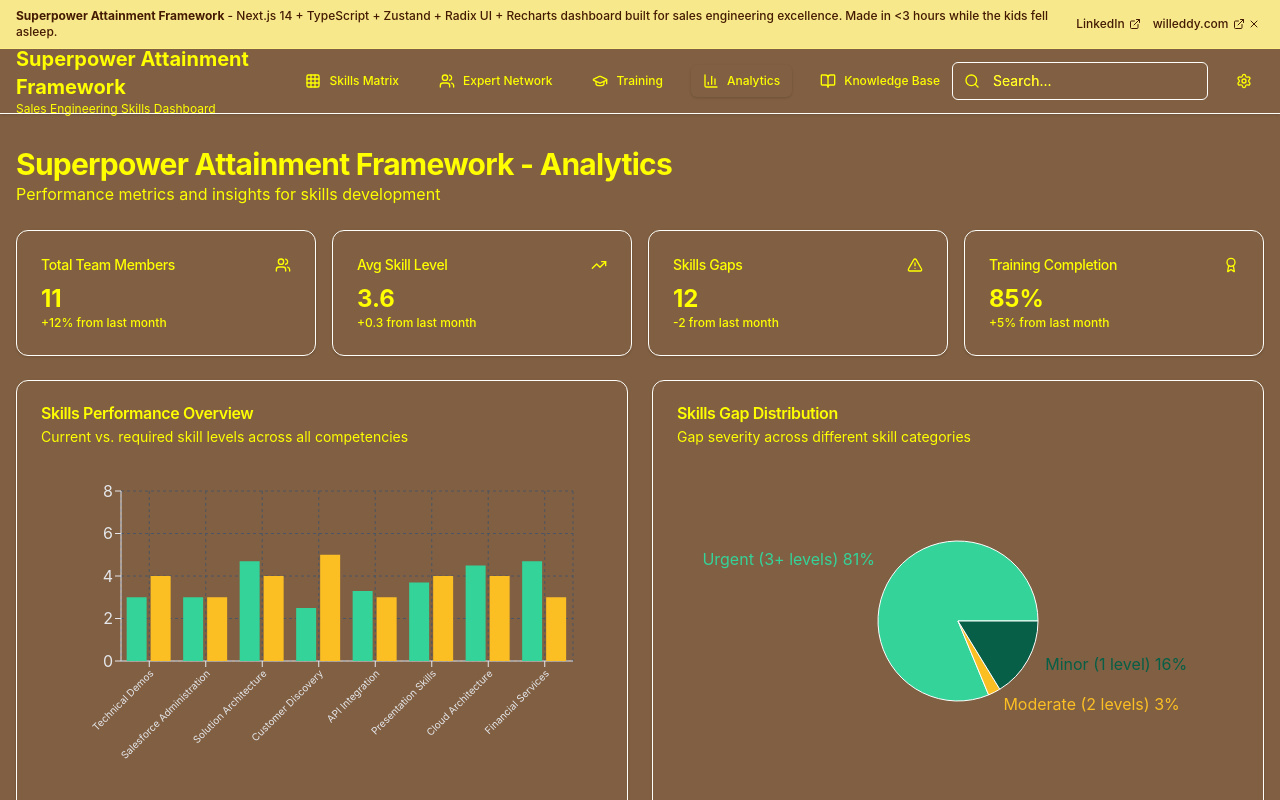
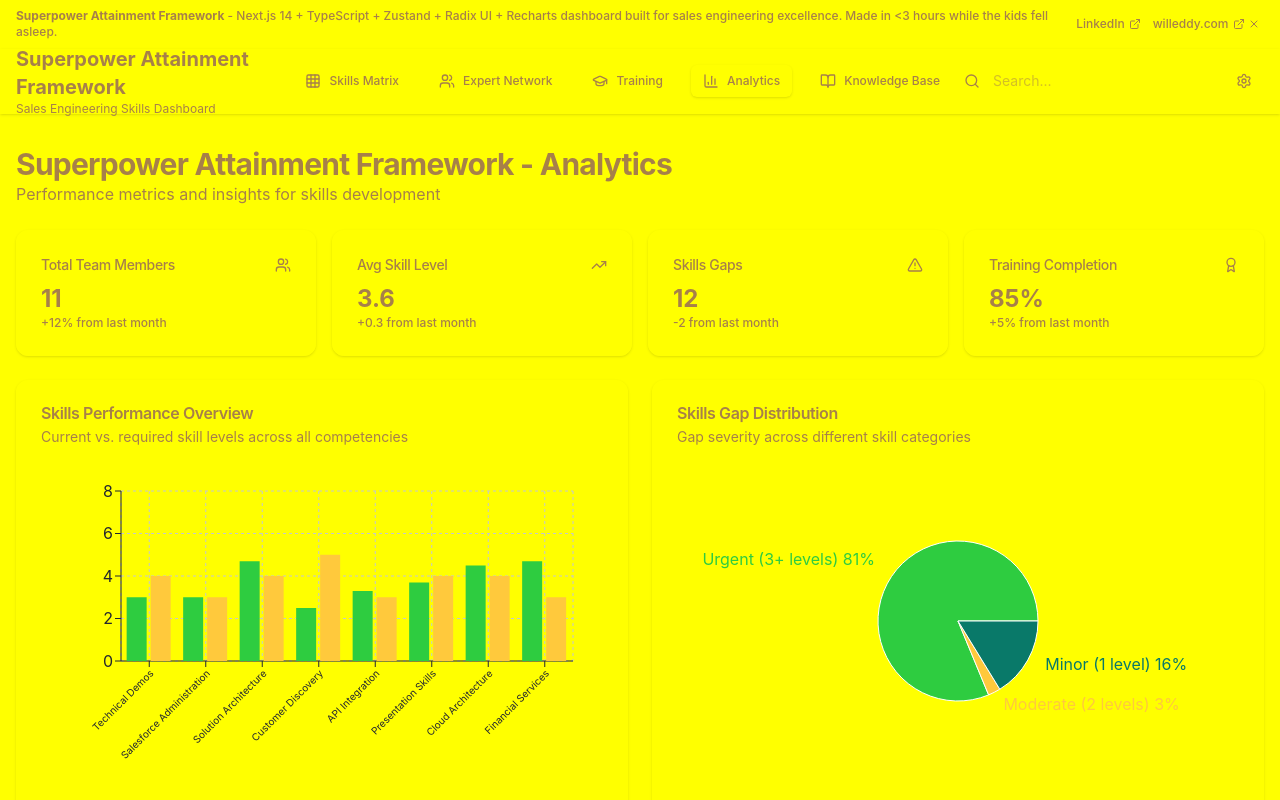
Before and after one commit to SidewalkAutomationResearch/SalesSkillSharingDash, a Next.js app: page / in a window 1280 px wide. Both pictures are taken after a click on the button "Analytics". Shown: the top 800 px of the page. Built offline with nearby package versions, Linux system fonts and the light colour scheme.

Commit message:
Revert "feat: Transform to medium dark mode theme optimized for readability"
This reverts commit b7ea0c8630a0f16e3d66e6c855971960fe8d0056.

```diff
--- a/src/app/globals.css
+++ b/src/app/globals.css
@@ -2,37 +2,7 @@
 
 @layer base {
   :root {
-    /* Medium Dark Mode Theme - Optimized for Readability */
-    --background: 28 32 38; /* #1C2026 - Deep Slate Background */
-    --foreground: 229 231 235; /* #E5E7EB - Soft White Text */
-    --card: 38 42 48; /* #262A30 - Elevated Card Background */
-    --card-foreground: 229 231 235; /* #E5E7EB - Soft White Text */
-    --popover: 38 42 48; /* #262A30 - Elevated Background */
-    --popover-foreground: 229 231 235; /* #E5E7EB - Soft White Text */
-    --primary: 52 211 153; /* #34D399 - Bright Emerald Green */
-    --primary-foreground: 17 24 39; /* #111827 - Dark Text on Green */
-    --secondary: 55 65 81; /* #374151 - Medium Gray */
-    --secondary-foreground: 209 213 219; /* #D1D5DB - Light Gray Text */
-    --muted: 55 65 81; /* #374151 - Medium Gray */
-    --muted-foreground: 156 163 175; /* #9CA3AF - Muted Text */
-    --accent: 251 191 36; /* #FBBF24 - Vibrant Yellow */
-    --accent-foreground: 17 24 39; /* #111827 - Dark Text on Yellow */
-    --success: 52 211 153; /* #34D399 - Bright Emerald Green */
-    --success-foreground: 17 24 39; /* #111827 - Dark Text on Green */
-    --warning: 251 191 36; /* #FBBF24 - Vibrant Yellow */
-    --warning-foreground: 17 24 39; /* #111827 - Dark Text on Yellow */
-    --deep-green: 6 95 70; /* #065F46 - Deep Forest Green */
-    --deep-green-foreground: 229 231 235; /* #E5E7EB - Light Text */
-    --destructive: 248 113 113; /* #F87171 - Soft Red */
-    --destructive-foreground: 17 24 39; /* #111827 - Dark Text */
-    --border: 75 85 99; /* #4B5563 - Subtle Border */
-    --input: 55 65 81; /* #374151 - Input Background */
-    --ring: 52 211 153; /* #34D399 - Green Focus Ring */
-    --radius: 0.75rem;
-  }
-
-  .light {
-    /* Light mode (optional fallback) */
+    /* Sales Dashboard Theme - Gray, Green, Yellow */
     --background: 246 247 250; /* #F6F7FA - Light Gray */
     --foreground: 35 39 47; /* #23272F - Charcoal Gray */
     --card: 217 221 227; /* #D9DDE3 - Medium Gray */
@@ -58,6 +28,36 @@
     --border: 196 199 206; /* #C4C7CE - Light Muted */
     --input: 217 221 227; /* #D9DDE3 - Medium Gray */
     --ring: 46 204 64; /* #2ECC40 - Emerald Green */
+    --radius: 0.75rem;
+  }
+
+  .dark {
+    /* Dark mode maintaining the same relationships */
+    --background: 35 39 47; /* #23272F - Charcoal Gray */
+    --foreground: 246 247 250; /* #F6F7FA - Light Gray */
+    --card: 40 44 52; /* Slightly lighter than background */
+    --card-foreground: 246 247 250; /* #F6F7FA - Light Gray */
+    --popover: 40 44 52;
+    --popover-foreground: 246 247 250;
+    --primary: 46 204 64; /* #2ECC40 - Emerald Green */
+    --primary-foreground: 35 39 47; /* #23272F - Charcoal Gray */
+    --secondary: 50 54 62;
+    --secondary-foreground: 246 247 250;
+    --muted: 50 54 62;
+    --muted-foreground: 196 199 206;
+    --accent: 255 201 60; /* #FFC93C - Golden Yellow */
+    --accent-foreground: 35 39 47; /* #23272F - Charcoal Gray */
+    --success: 46 204 64;
+    --success-foreground: 35 39 47;
+    --warning: 255 201 60;
+    --warning-foreground: 35 39 47;
+    --deep-green: 9 121 105;
+    --deep-green-foreground: 246 247 250;
+    --destructive: 239 68 68;
+    --destructive-foreground: 246 247 250;
+    --border: 60 64 72;
+    --input: 50 54 62;
+    --ring: 46 204 64;
   }
 }
 
--- a/src/components/analytics/AnalyticsDashboard.tsx
+++ b/src/components/analytics/AnalyticsDashboard.tsx
@@ -5,19 +5,18 @@ import { Card, CardContent, CardDescription, CardHeader, CardTitle } from '@/com
 import { BarChart, Bar, XAxis, YAxis, CartesianGrid, Tooltip, ResponsiveContainer, PieChart, Pie, Cell } from 'recharts';
 import { TrendingUp, Users, Award, AlertTriangle } from 'lucide-react';
 
-// Medium Dark Mode Theme Colors - Optimized for Readability
+// Sales Dashboard Theme Colors
 const THEME_COLORS = {
-  emeraldGreen: '#34D399',      // Bright emerald for visibility on dark
-  goldenYellow: '#FBBF24',      // Vibrant yellow for highlights
-  deepGreen: '#065F46',         // Deep forest green for contrast
-  softWhite: '#E5E7EB',         // Soft white for text
-  darkSlate: '#1C2026',         // Deep slate background
-  cardGray: '#262A30',          // Elevated card background
-  borderGray: '#4B5563',        // Subtle borders
-  mutedGray: '#9CA3AF'          // Muted text
+  emeraldGreen: '#2ECC40',
+  goldenYellow: '#FFC93C',
+  deepGreen: '#097969',
+  charcoalGray: '#23272F',
+  lightGray: '#F6F7FA',
+  mediumGray: '#D9DDE3',
+  lightMuted: '#C4C7CE'
 };
 
-const CHART_COLORS = [THEME_COLORS.emeraldGreen, THEME_COLORS.goldenYellow, THEME_COLORS.deepGreen, THEME_COLORS.borderGray, THEME_COLORS.mutedGray];
+const CHART_COLORS = [THEME_COLORS.emeraldGreen, THEME_COLORS.goldenYellow, THEME_COLORS.deepGreen, THEME_COLORS.lightMuted, THEME_COLORS.charcoalGray];
 
 export function AnalyticsDashboard() {
   const {
@@ -166,23 +165,23 @@ export function AnalyticsDashboard() {
           <CardContent>
             <ResponsiveContainer width="100%" height={350}>
               <BarChart data={skillDistribution} margin={{ top: 20, right: 30, left: 20, bottom: 80 }}>
-                <CartesianGrid strokeDasharray="3 3" stroke={THEME_COLORS.borderGray} />
+                <CartesianGrid strokeDasharray="3 3" stroke={THEME_COLORS.lightMuted} />
                 <XAxis
                   dataKey="name"
                   angle={-45}
                   textAnchor="end"
                   height={80}
                   fontSize={10}
-                  stroke={THEME_COLORS.softWhite}
+                  stroke={THEME_COLORS.charcoalGray}
                   interval={0}
                 />
-                <YAxis stroke={THEME_COLORS.softWhite} />
+                <YAxis stroke={THEME_COLORS.charcoalGray} />
                 <Tooltip
                   contentStyle={{
-                    backgroundColor: THEME_COLORS.cardGray,
-                    border: `1px solid ${THEME_COLORS.borderGray}`,
+                    backgroundColor: THEME_COLORS.mediumGray,
+                    border: `1px solid ${THEME_COLORS.lightMuted}`,
                     borderRadius: '8px',
-                    color: THEME_COLORS.softWhite
+                    color: THEME_COLORS.charcoalGray
                   }}
                   formatter={(value: number, name: string) => [
                     `${value} / 5`,
@@ -227,10 +226,10 @@ export function AnalyticsDashboard() {
                 </Pie>
                 <Tooltip
                   contentStyle={{
-                    backgroundColor: THEME_COLORS.cardGray,
-                    border: `1px solid ${THEME_COLORS.borderGray}`,
+                    backgroundColor: THEME_COLORS.mediumGray,
+                    border: `1px solid ${THEME_COLORS.lightMuted}`,
                     borderRadius: '8px',
-                    color: THEME_COLORS.softWhite
+                    color: THEME_COLORS.charcoalGray
                   }}
                   formatter={(value: number, name: string) => [
                     `${value} gaps`,
@@ -255,15 +254,15 @@ export function AnalyticsDashboard() {
           <CardContent>
             <ResponsiveContainer width="100%" height={300}>
               <BarChart data={categoryPerformance} layout="horizontal">
-                <CartesianGrid strokeDasharray="3 3" stroke={THEME_COLORS.borderGray} />
-                <XAxis type="number" stroke={THEME_COLORS.softWhite} />
-                <YAxis dataKey="name" type="category" width={100} stroke={THEME_COLORS.softWhite} />
+                <CartesianGrid strokeDasharray="3 3" stroke={THEME_COLORS.lightMuted} />
+                <XAxis type="number" stroke={THEME_COLORS.charcoalGray} />
+                <YAxis dataKey="name" type="category" width={100} stroke={THEME_COLORS.charcoalGray} />
                 <Tooltip
                   contentStyle={{
-                    backgroundColor: THEME_COLORS.cardGray,
-                    border: `1px solid ${THEME_COLORS.borderGray}`,
+                    backgroundColor: THEME_COLORS.mediumGray,
+                    border: `1px solid ${THEME_COLORS.lightMuted}`,
                     borderRadius: '8px',
-                    color: THEME_COLORS.softWhite
+                    color: THEME_COLORS.charcoalGray
                   }}
                 />
                 <Bar dataKey="gap" fill={THEME_COLORS.goldenYellow} name="Average Gap" />
@@ -282,22 +281,22 @@ export function AnalyticsDashboard() {
           <CardContent>
             <ResponsiveContainer width="100%" height={300}>
               <BarChart data={trainingData}>
-                <CartesianGrid strokeDasharray="3 3" stroke={THEME_COLORS.borderGray} />
+                <CartesianGrid strokeDasharray="3 3" stroke={THEME_COLORS.lightMuted} />
                 <XAxis
                   dataKey="name"
                   angle={-45}
                   textAnchor="end"
                   height={80}
                   fontSize={12}
-                  stroke={THEME_COLORS.softWhite}
+                  stroke={THEME_COLORS.charcoalGray}
                 />
-                <YAxis stroke={THEME_COLORS.softWhite} />
+                <YAxis stroke={THEME_COLORS.charcoalGray} />
                 <Tooltip
                   contentStyle={{
-                    backgroundColor: THEME_COLORS.cardGray,
-                    border: `1px solid ${THEME_COLORS.borderGray}`,
+                    backgroundColor: THEME_COLORS.mediumGray,
+                    border: `1px solid ${THEME_COLORS.lightMuted}`,
                     borderRadius: '8px',
-                    color: THEME_COLORS.softWhite
+                    color: THEME_COLORS.charcoalGray
                   }}
                 />
                 <Bar dataKey="completion" fill={THEME_COLORS.emeraldGreen} name="Completion %" />
--- a/src/components/layout/TopBanner.tsx
+++ b/src/components/layout/TopBanner.tsx
@@ -9,7 +9,7 @@ export function TopBanner() {
   if (!isVisible) return null;
 
   return (
-    <div className="bg-yellow-100 text-amber-900 px-4 py-2 text-xs border-b border-yellow-200 relative z-50" style={{ backgroundColor: '#F7E98B', color: '#451A03' }}>
+    <div className="bg-warning text-warning-foreground px-4 py-2 text-xs border-b border-warning/20">
       <div className="container mx-auto flex items-center justify-between">
         <div className="flex items-center gap-4">
           <span className="font-medium">
@@ -39,9 +39,8 @@ export function TopBanner() {
         </div>
         <button
           onClick={() => setIsVisible(false)}
-          className="flex items-center justify-center w-5 h-5 rounded hover:bg-amber-900/10 transition-colors"
+          className="flex items-center justify-center w-5 h-5 rounded hover:bg-warning-foreground/10 transition-colors"
           aria-label="Close banner"
-          style={{ color: '#451A03' }}
         >
           <X className="w-3 h-3" />
         </button>
--- a/tailwind.config.ts
+++ b/tailwind.config.ts
@@ -57,15 +57,14 @@ export default {
         input: "hsl(var(--input))",
         ring: "hsl(var(--ring))",
 
-        // Direct color utilities for dark theme charts
-        "emerald-green": "#34D399",
-        "golden-yellow": "#FBBF24",
-        "deep-green-direct": "#065F46",
-        "soft-white": "#E5E7EB",
-        "dark-slate": "#1C2026",
-        "card-gray": "#262A30",
-        "border-gray": "#4B5563",
-        "muted-gray": "#9CA3AF",
+        // Direct color utilities for chart colors
+        "emerald-green": "#2ECC40",
+        "golden-yellow": "#FFC93C",
+        "deep-green-direct": "#097969",
+        "charcoal-gray": "#23272F",
+        "light-gray": "#F6F7FA",
+        "medium-gray": "#D9DDE3",
+        "light-muted": "#C4C7CE",
       },
       borderRadius: {
         lg: "var(--radius)",
```
